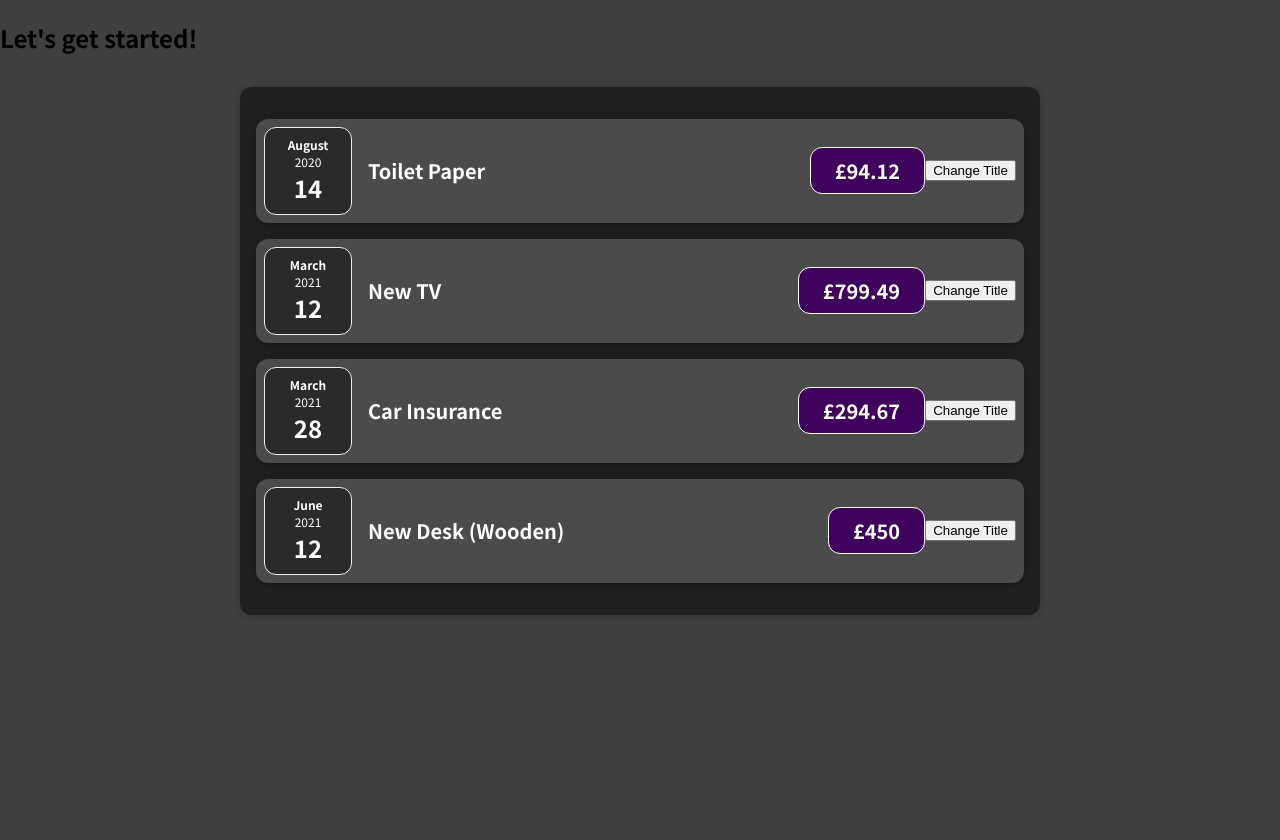
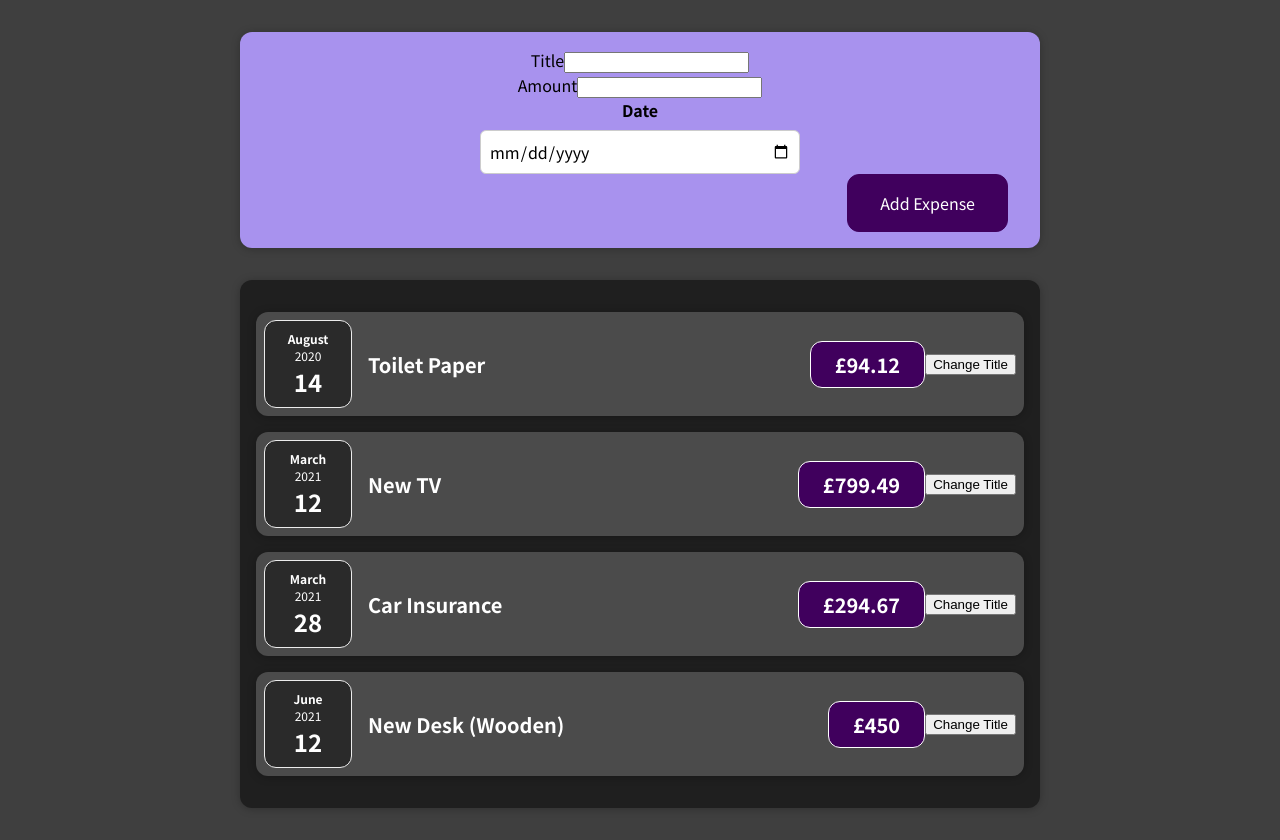
Before and after one commit to euanstirling/react-complete-guide, a React (Create React App) app: page / in a window 1280 px wide. Before the commit the page ends 800 px from the top, so only its background shows below. Built offline with nearby package versions, Linux system fonts and the light colour scheme.

Commit message:
added expense form

```diff
--- a/src/App.js
+++ b/src/App.js
@@ -1,3 +1,6 @@
+import React from 'react';
+
+import NewExpense from './components/NewExpense/NewExpense';
 import Expenses from './components/Expenses';
 
 const App = () => {
@@ -24,7 +27,7 @@
   ];
   return (
     <div>
-      <h2>Let's get started!</h2>
+      <NewExpense />
 
       <Expenses items={expenses} />
     </div>
--- /dev/null
+++ b/src/components/NewExpense/ExpenseForm.css
@@ -0,0 +1,26 @@
+.new-expense__controls {
+  display: flex;
+  flex-wrap: wrap;
+  gap: 1rem;
+  margin-bottom: 1rem;
+  text-align: left;
+}
+
+.new-expense__control label {
+  font-weight: bold;
+  margin-bottom: 0.5rem;
+  display: block;
+}
+
+.new-expense__control input {
+  font: inherit;
+  padding: 0.5rem;
+  border-radius: 6px;
+  border: 1px solid #ccc;
+  width: 20rem;
+  max-width: 100%;
+}
+
+.new-expense__actions {
+  text-align: right;
+}
--- /dev/null
+++ b/src/components/NewExpense/ExpenseForm.js
@@ -0,0 +1,29 @@
+import React from 'react';
+
+import './ExpenseForm.css';
+
+const ExpenseForm = () => {
+  return (
+    <form>
+      <div classsName='new-expense__controls'>
+        <div className='new_expense__control'>
+          <label>Title</label>
+          <input type='text' />
+        </div>
+        <div className='new_expense__control'>
+          <label>Amount</label>
+          <input type='number' min='0.01' step='0.01' />
+        </div>
+        <div className='new-expense__control'>
+          <label>Date</label>
+          <input type='date' min='2019-01-01' max='2023-12-31' />
+        </div>
+      </div>
+      <div className='new-expense__actions'>
+        <button type='submit'>Add Expense</button>
+      </div>
+    </form>
+  );
+};
+
+export default ExpenseForm;
--- /dev/null
+++ b/src/components/NewExpense/NewExpense.css
@@ -0,0 +1,38 @@
+.new-expense {
+  background-color: #a892ee;
+  padding: 1rem;
+  margin: 2rem auto;
+  width: 50rem;
+  max-width: 95%;
+  border-radius: 12px;
+  text-align: center;
+  box-shadow: 0 1px 8px rgba(0, 0, 0, 0.25);
+}
+
+.new-expense button {
+  font: inherit;
+  cursor: pointer;
+  padding: 1rem 2rem;
+  border: 1px solid #40005d;
+  background-color: #40005d;
+  color: white;
+  border-radius: 12px;
+  margin-right: 1rem;
+}
+
+.new-expense button:hover,
+.new-expense button:active {
+  background-color: #510674;
+  border-color: #510674;
+}
+
+.new-expense button.alternative {
+  color: #220131;
+  border-color: transparent;
+  background-color: transparent;
+}
+
+.new-expense button.alternative:hover,
+.new-expense button.alternative:active {
+  background-color: #ddb3f8;
+}
--- /dev/null
+++ b/src/components/NewExpense/NewExpense.js
@@ -0,0 +1,14 @@
+import React from 'react';
+
+import ExpenseForm from './ExpenseForm';
+import './NewExpense.css';
+
+const NewExpense = () => {
+  return (
+    <div className='new-expense'>
+      <ExpenseForm />
+    </div>
+  );
+};
+
+export default NewExpense;
```
Also changed, not shown: 1 other file (tests, documents, lock files or other folders).
